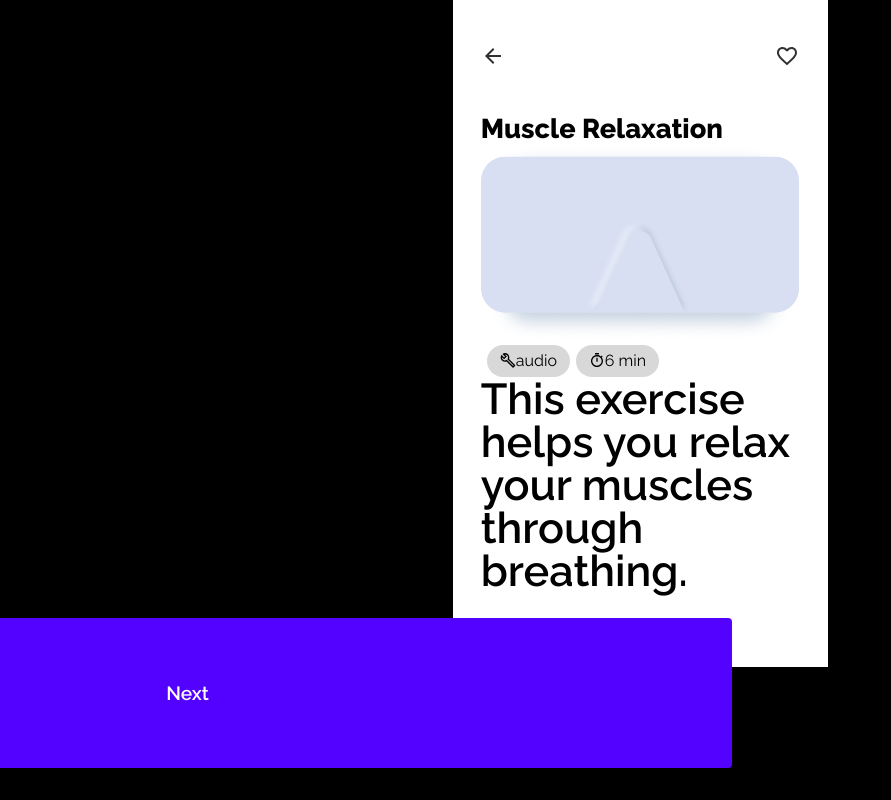
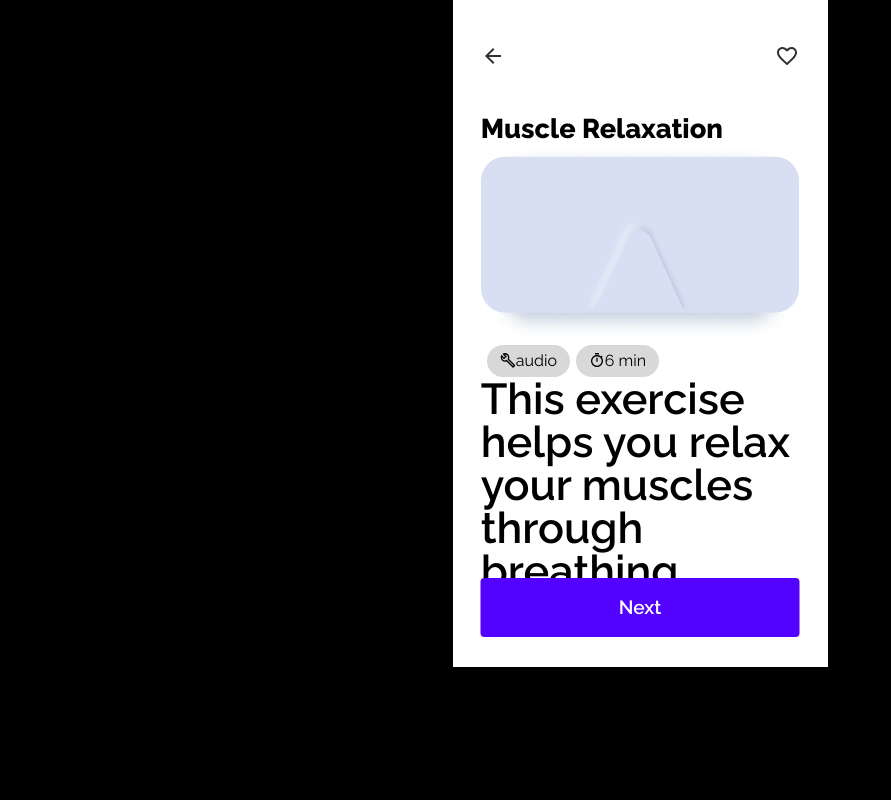
Before and after one commit to andipy/audio, a React (Create React App) app: page /intro-1 in a window 1280 px wide. Shown: the whole page, without its empty margins (0-891 px from the left). Built offline with nearby package versions, Linux system fonts and the light colour scheme.

Commit message:
adjusted css for buttons in the intro sequence, both for native mobile and desktop-mobile-alike view

```diff
--- a/src/index.css
+++ b/src/index.css
@@ -32,6 +32,10 @@ a {
   --frame: 375px
 }
 
+button {
+  margin-top: 2%;
+}
+
 button:hover {
   cursor: pointer;
 }
@@ -44,9 +48,24 @@ button:hover {
     --frame-width: 100vw;
     --frame-height: 100vh;
     --modal-height: 90vh;
+    --fixed-button-width: calc(var(--frame-width) - calc(var(--frame-width) - var(--container)));
   }
   .padding-bottom {
     padding-bottom: 8vh;
+  }
+  .fixed-bottom {
+    position: fixed;
+    width: 100%;
+    left: calc((var(--frame-width) - var(--container))/2);
+    bottom: var(--bottom-position-btn);
+    z-index: 10;
+  }
+  .fixed-bottom-double {
+    position: fixed;
+    width: 100%;
+    left: calc((var(--frame-width) - var(--container))/2);
+    bottom: var(--bottom-position-btn);
+    z-index: 10;
   }
 }
 @media screen and (min-width: 576px) {
@@ -57,6 +76,36 @@ button:hover {
     --frame-width: 375px;
     --frame-height: 667px;
     --modal-height: 620px;
+    --fixed-button-width: 318.75px;
+  }
+  .padding-bottom {
+    padding-bottom: 16vh;
+  }
+  .fixed-bottom {
+    position: fixed;
+    width: var(--frame-width);
+    left: 50%;
+    transform: translateX(-50%);
+    top: 570px;
+    bottom: auto;
+    z-index: 10;
+    display: flex;
+    flex-direction: column;
+    justify-content: center;
+    align-items: center;
+  }
+  .fixed-bottom-double {
+    position: fixed;
+    width: var(--frame-width);
+    left: 50%;
+    transform: translateX(-50%);
+    top: 502px;
+    bottom: auto;
+    z-index: 10;
+    display: flex;
+    flex-direction: column;
+    justify-content: center;
+    align-items: center;
   }
 }
 @media screen and (min-width: 768px) {
@@ -192,14 +241,7 @@ button:hover {
   font-size: 1.2rem;
   font-weight: 600;
 }
-.fixed-bottom {
-  position: fixed;
-  width: 100%;
-  left: calc((var(--frame-width) - var(--container))/2);
-  bottom: var(--bottom-position-btn);
-  z-index: 10;
-}
-/*
+
 .anchored-bottom {
   position: absolute;
   bottom: var(--bottom-position-btn);
@@ -217,7 +259,7 @@ button:hover {
   z-index: 10;
   left: calc((var(--frame-width) - var(--container))/2);
 }
-*/
+
 
 .intro-text {
   font-size: 2.7rem;
--- a/src/pages/Intro1.jsx
+++ b/src/pages/Intro1.jsx
@@ -15,7 +15,7 @@ const Intro1 = () => {
 
     const button = {
         label: "Next",
-        style: "btn-primay-enabled sticky-bottom"
+        style: "btn-primay-enabled"
     }
 
     const tags = [
@@ -50,7 +50,6 @@ const Intro1 = () => {
                 <p className="intro-text">This exercise helps you relax your muscles through breathing.</p>
 
             </div>
-
             <div className="fixed-bottom">
                 <Button label={button.label} style={button.style} onClickFunc={() => navigate("/intro-2")} />
             </div>
--- a/src/pages/Intro2.jsx
+++ b/src/pages/Intro2.jsx
@@ -12,7 +12,7 @@ const Intro2 = () => {
 
     const button = {
         label: "Next",
-        style: "btn-primay-enabled anchored-bottom"
+        style: "btn-primay-enabled"
     }
 
     return (
@@ -23,7 +23,9 @@ const Intro2 = () => {
                     <img src={Img} className="icon-img" />
                 </div>
                 <p className="intro-text">You will have to listen to a guided audio exercise, and execute it along side.</p>
-                <Button label={button.label} style={button.style} onClickFunc={() => navigate("/intro-3")} />
+                <div className="fixed-bottom">
+                    <Button label={button.label} style={button.style} onClickFunc={() => navigate("/intro-3")} />
+                </div>
             </div>
 
         </div>
--- a/src/pages/Intro3.jsx
+++ b/src/pages/Intro3.jsx
@@ -18,11 +18,11 @@ const Intro3 = () => {
 
     const button = {
         label: "Get Started",
-        style: "btn-primay-enabled anchored-bottom"
+        style: "btn-primay-enabled"
     }
     const buttonSecondary = {
         label: "Why Do This?",
-        style: "btn-secondary-enabled anchored-bottom-upper"
+        style: "btn-secondary-enabled"
     }
 
     const openModal = () => {
@@ -52,8 +52,11 @@ const Intro3 = () => {
                     <img src={Img} className="icon-img" />
                 </div>
                 <p className="intro-text">It’s gonna take around 6 minutes to complete.</p>
-                <Button label={buttonSecondary.label} style={buttonSecondary.style} onClickFunc={openModal} />
-                <Button label={button.label} style={button.style} onClickFunc={() => navigate("/exercise")} />
+
+                <div className="fixed-bottom-double">
+                    <Button label={buttonSecondary.label} style={buttonSecondary.style} onClickFunc={openModal} />
+                    <Button label={button.label} style={button.style} onClickFunc={() => navigate("/exercise")} />
+                </div>
             </div>
 
             <ModalFull style={modalState.style} onCloseFunc={closeModal} modalState={modalOpen} />
```
